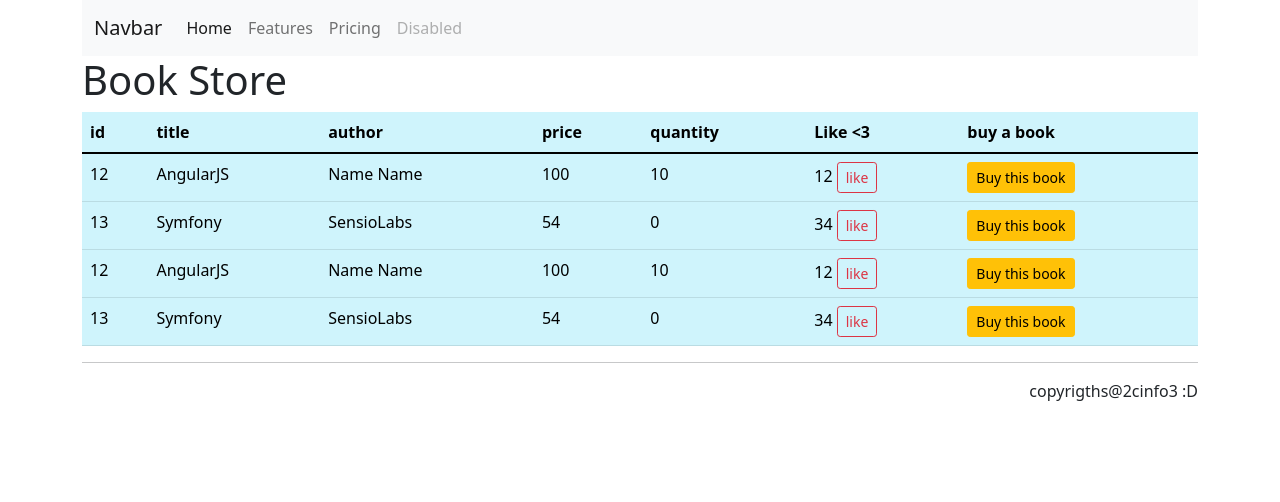
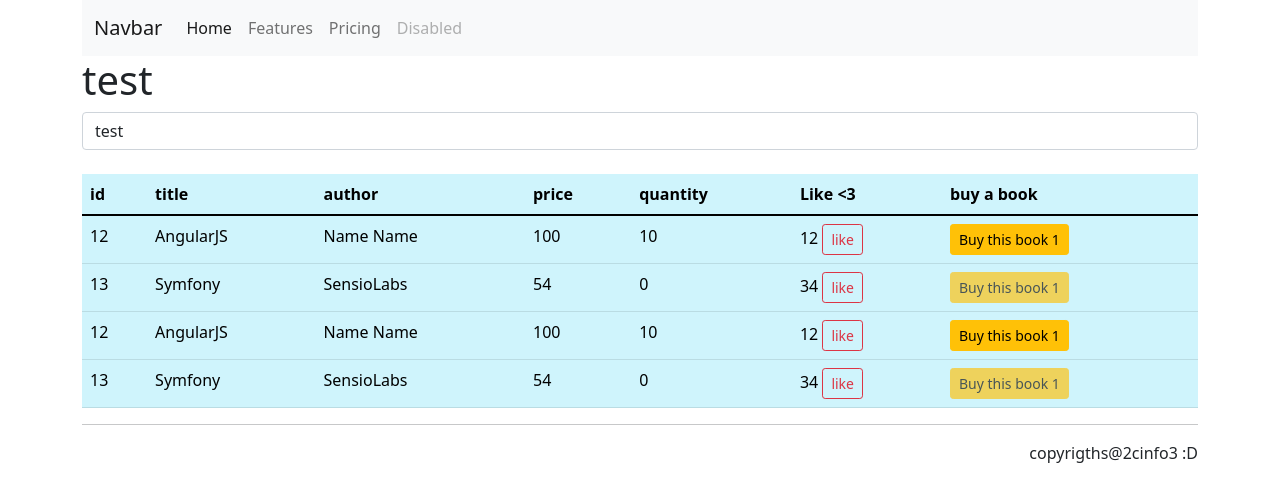
Before and after one commit to badi3a/Project2cinfo3, an Angular app: page / in a window 1280 px wide. Shown: the top 502 px of the page. Built offline with nearby package versions, Linux system fonts and the light colour scheme.

Commit message:
seance 5

```diff
--- a/src/app/book-list/book-list.component.html
+++ b/src/app/book-list/book-list.component.html
@@ -1,4 +1,8 @@
 <h1>{{title}}</h1>
+<input type="text" name="inputText"
+       placeholder="a new title"
+       class="form-control" [(ngModel)]="title">
+<br>
 <table class="table table-info">
   <thead>
     <tr>
@@ -12,7 +16,7 @@
     </tr>
   </thead>
   <tbody>
-  <tr *ngFor="let book of list">
+  <tr *ngFor="let book of list, let i= index">
     <td>{{book.id}}</td>
     <td>{{book.title}}</td>
     <td>{{book.author}}</td>
@@ -20,9 +24,14 @@
     <td>{{book.quantity}}</td>
     <td>
       {{book.nbrLike}}
-      <button class="btn btn-sm btn-outline-danger">like </button>
+      <button class="btn btn-sm btn-outline-danger" (click)="incrementLike(book)">
+        like
+      </button>
     </td>
-    <td><button class="btn btn-sm btn-warning">Buy this book</button></td>
+    <td>
+      <button class="btn btn-sm btn-warning" [disabled]="book.quantity==0" (click)="buyBook(i)">
+      Buy this book 1</button>
+    </td>
   </tr>
   </tbody>
 </table>
--- a/src/app/book-list/book-list.component.ts
+++ b/src/app/book-list/book-list.component.ts
@@ -12,7 +12,7 @@ export class BookListComponent implements OnInit {
   constructor() {
   }
   ngOnInit(): void {
-    this.title = "Book Store";
+    this.title = "test";
     this.list= [
       { id:12,
         title:'AngularJS',
@@ -49,4 +49,14 @@ export class BookListComponent implements OnInit {
     ]
   }
 
+  incrementLike(book: Book): void{
+    let i = this.list.indexOf(book);
+    if(i!=-1){
+      this.list[i].nbrLike++;
+    }
+  }
+  buyBook(i:number):void{
+    this.list[i].quantity--;
+  }
+
 }
--- /dev/null
+++ b/src/app/main-user/main-user.component.html
@@ -0,0 +1 @@
+<p>main-user works!</p>
--- /dev/null
+++ b/src/app/main-user/main-user.component.ts
@@ -0,0 +1,15 @@
+import { Component, OnInit } from '@angular/core';
+
+@Component({
+  selector: 'app-main-user',
+  templateUrl: './main-user.component.html',
+  styleUrls: ['./main-user.component.css']
+})
+export class MainUserComponent implements OnInit {
+
+  constructor() { }
+
+  ngOnInit(): void {
+  }
+
+}
```
Also changed, not shown: src/app/app.module.ts (+6 -2 lines), src/app/main-user/main-user.component.css (added).
